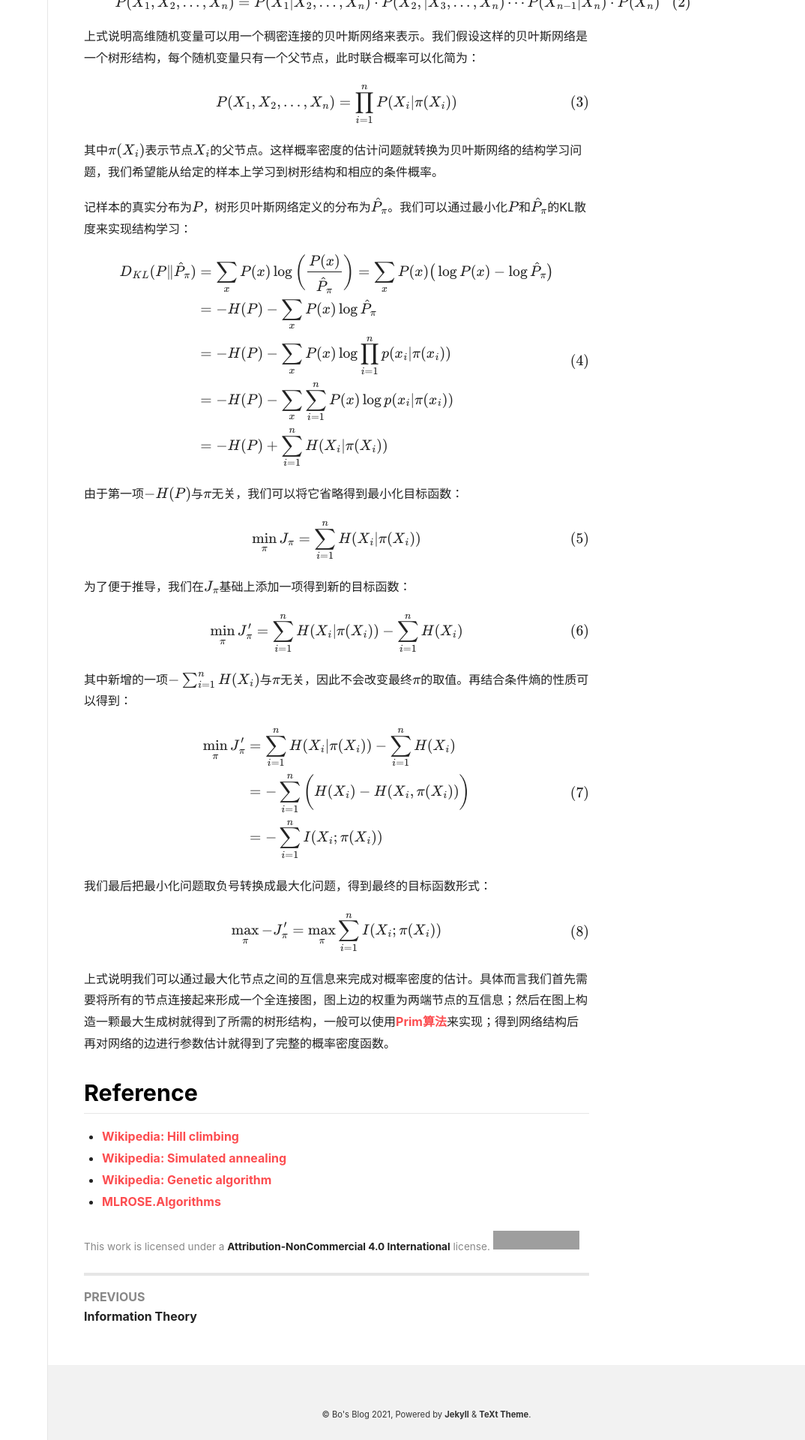
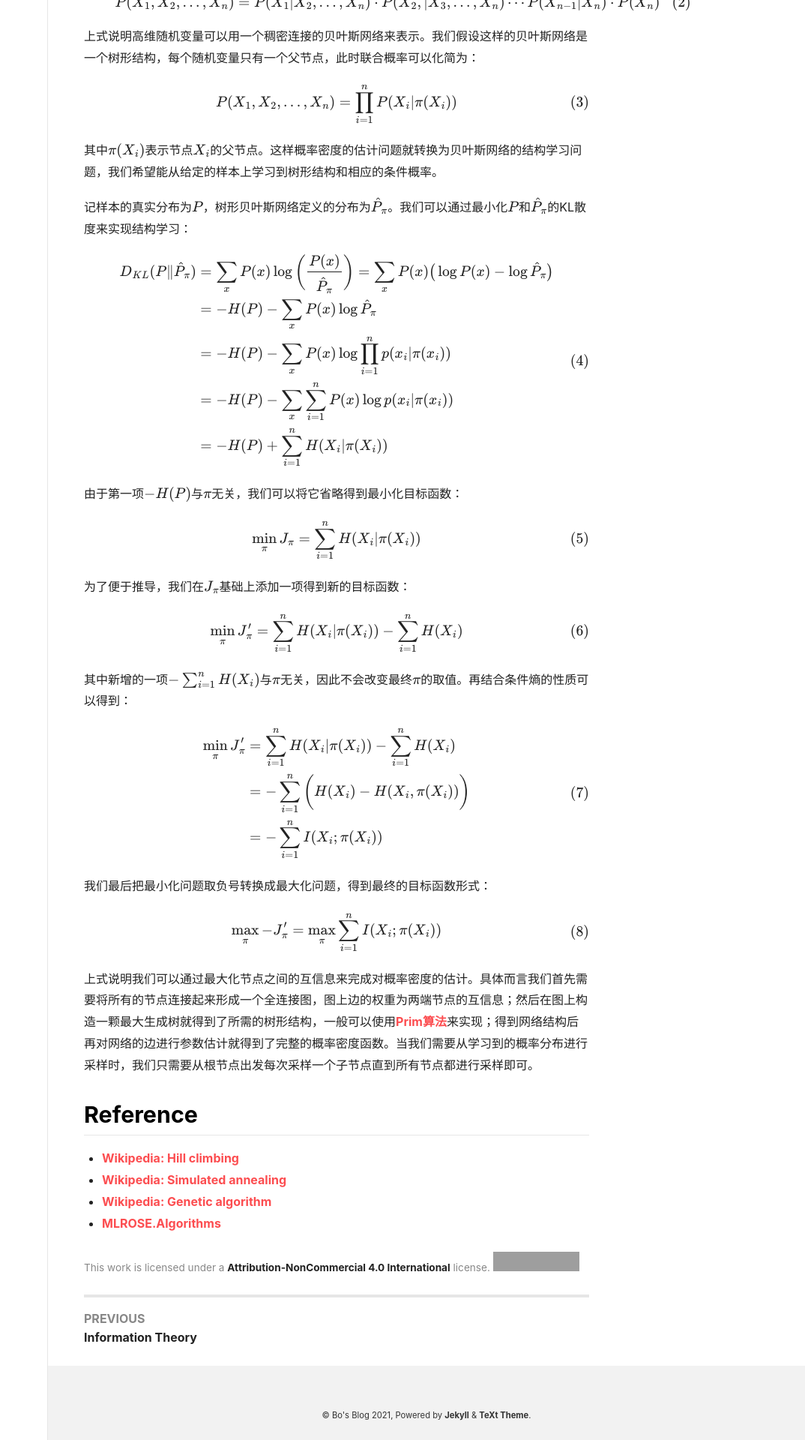
Before and after one commit to peng00bo00/peng00bo00_previous_blog, a Jekyll site: the page built from _posts/2021-10-04-OMSCS-ML-NOTES-10.md, in a window 1280 px wide. Shown: the part 2380-4300 px from the top of the page at 75% size, without its empty margins (206-1280 px from the left). Built offline with Jekyll 4.4.1, drawn with Linux system fonts in a browser that asks for light colours; nearby versions of some CDN libraries; formulas are drawn with MathJax 3; grey boxes are pictures that could not be loaded.

Commit message:
Update 2021-10-04-OMSCS-ML-NOTES-10.md

```diff
--- a/_posts/2021-10-04-OMSCS-ML-NOTES-10.md
+++ b/_posts/2021-10-04-OMSCS-ML-NOTES-10.md
@@ -124,7 +124,7 @@ $$
 \end{aligned}
 $$
 
-上式说明我们可以通过最大化节点之间的互信息来完成对概率密度的估计。具体而言我们首先需要将所有的节点连接起来形成一个全连接图，图上边的权重为两端节点的互信息；然后在图上构造一颗最大生成树就得到了所需的树形结构，一般可以使用[Prim算法](https://en.wikipedia.org/wiki/Prim%27s_algorithm)来实现；得到网络结构后再对网络的边进行参数估计就得到了完整的概率密度函数。
+上式说明我们可以通过最大化节点之间的互信息来完成对概率密度的估计。具体而言我们首先需要将所有的节点连接起来形成一个全连接图，图上边的权重为两端节点的互信息；然后在图上构造一颗最大生成树就得到了所需的树形结构，一般可以使用[Prim算法](https://en.wikipedia.org/wiki/Prim%27s_algorithm)来实现；得到网络结构后再对网络的边进行参数估计就得到了完整的概率密度函数。当我们需要从学习到的概率分布进行采样时，我们只需要从根节点出发每次采样一个子节点直到所有节点都进行采样即可。
 
 ## Reference
 
```
